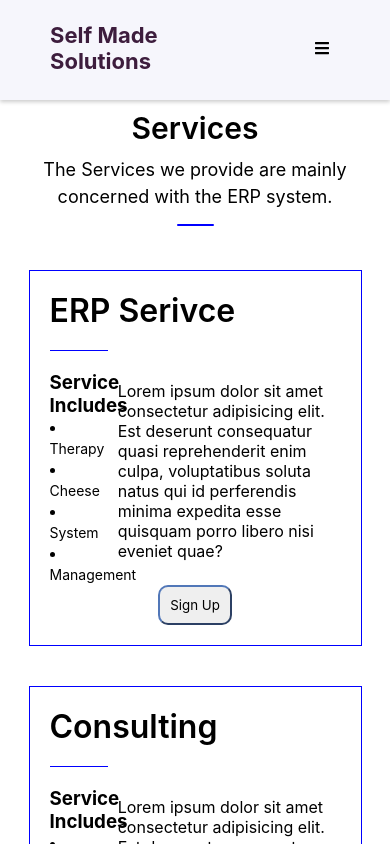
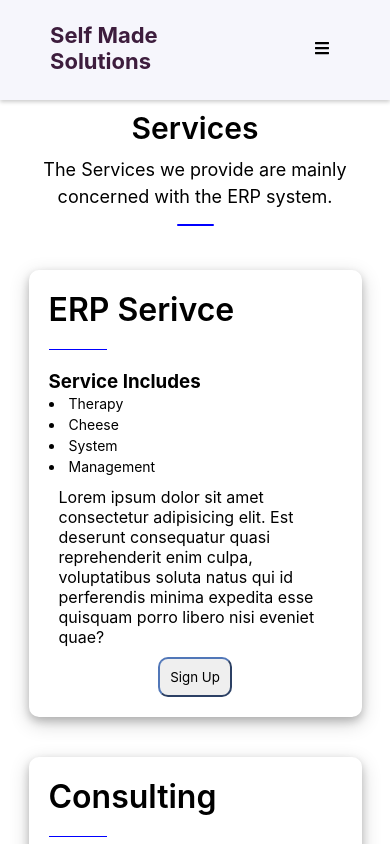
Before and after one commit to 123nol/self_made_solutions, a React (Create React App) app: page /services in a window 390 px wide. Shown: the top 844 px of the page. Built offline with nearby package versions, Linux system fonts and the light colour scheme.

Commit message:
added_borderbox

```diff
--- a/src/index.css
+++ b/src/index.css
@@ -45,10 +45,6 @@
   border-bottom: 0px solid rgb(145, 186, 214);
 }
 
-.links:hover {
-  border-bottom: 2px solid rgb(145, 186, 214);
-  font-weight: 700;
-}
 #nav {
   display: flex;
   justify-content: space-around;
@@ -215,8 +211,9 @@
 }
 .serviceSection {
   padding: 20px;
-  border: 1px solid blue;
+  border-radius: 10px;
   position: relative;
+  box-shadow: 0 4px 8px 0px rgba(0, 0, 0, 0.2), 0 6px 20px 0 rgba(0, 0, 0, 0.19);
 }
 .serviceSection .button {
   cursor: pointer;
@@ -238,6 +235,17 @@
   width: 80%;
 
   padding: 10px;
+}
+@media screen and (max-width: 900px) {
+  .serviceType {
+    flex-direction: column;
+  }
+  .serviceInfo {
+    width: 100%;
+  }
+  .serviceExplanation {
+    width: 100%;
+  }
 }
 
 .footer {
```
